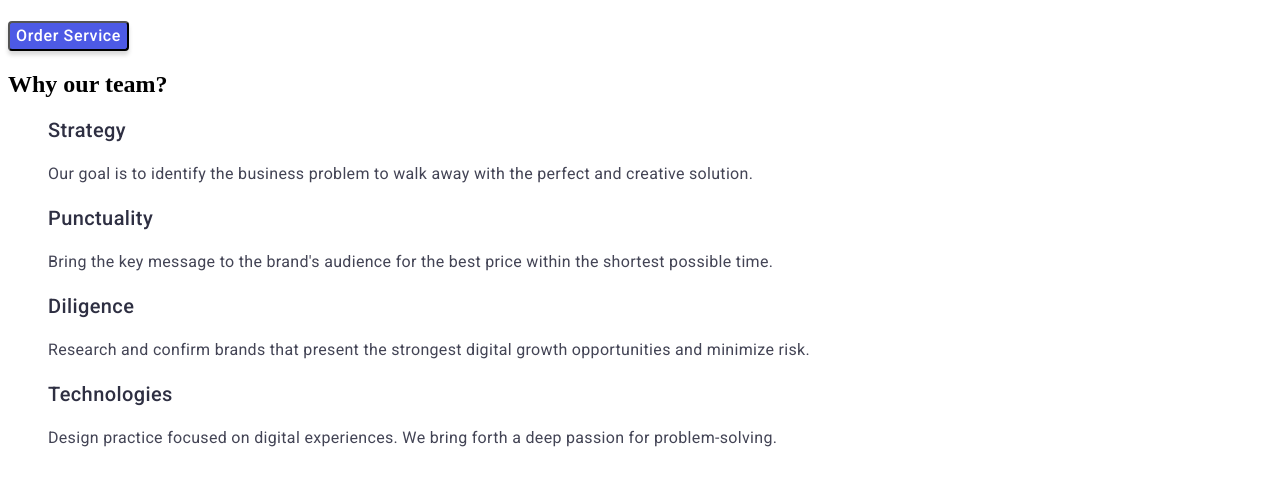
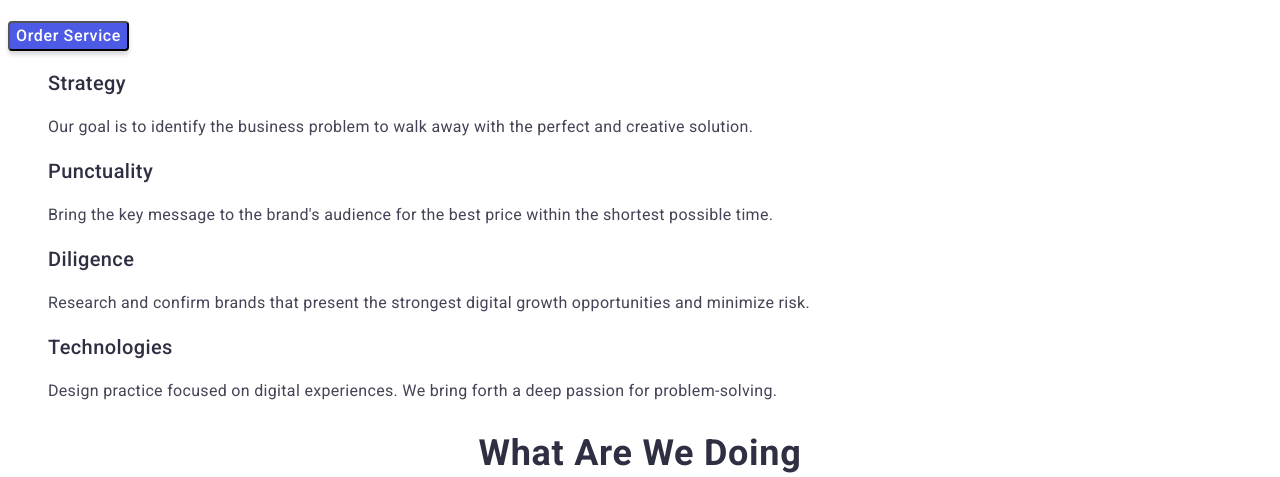
Before and after one commit to VlCore/goit-markup-hw-02, a plain HTML site: page index.html in a window 1280 px wide. Shown: the part 313-790 px from the top of the page. Drawn offline with Linux system fonts and the light colour scheme.

Commit message:
Update index.html

```diff
--- a/index.html
+++ b/index.html
@@ -46,7 +46,7 @@
       </section>
       <!-- List of ++++ of this comp -->
       <section>
-        <h2 class="hidden-title">Why our team?</h2>
+        <h2 class="hidden-title" hidden>Why our team?</h2>
         <ul class="list">
           <li>
             <h3 class="little-title">Strategy</h3>
```
